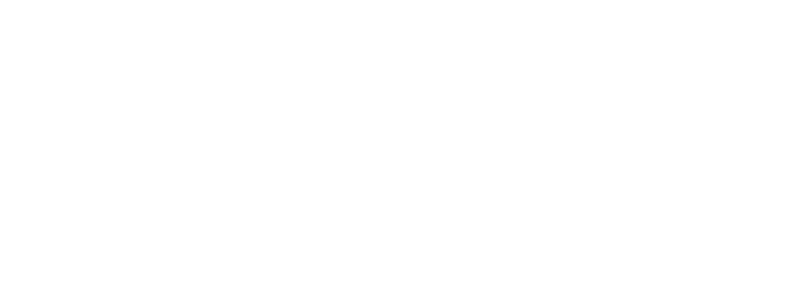
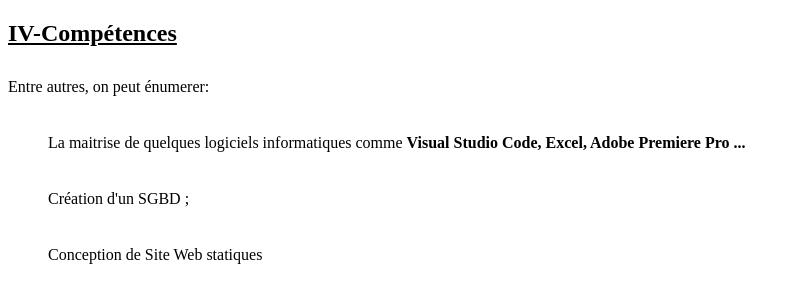
Before and after one commit to Madia13/git-mon-cv, a plain HTML site: page index.html in a window 1280 px wide. Shown: the whole page, without its empty margins (0-800 px from the left). Drawn offline with Linux system fonts and the light colour scheme.

Commit message:
mise en place de la section competences

```diff
--- a/index.html
+++ b/index.html
@@ -6,6 +6,12 @@
     <title>CV</title>
 </head>
 <body>
-
+    <h2><u>IV-Compétences</u></h2>
+                <p style="line-height: 40px;">
+                    Entre autres, on peut énumerer:
+                    <ul style="line-height: 40px;"> La maitrise de quelques logiciels informatiques comme <b>Visual Studio Code, Excel, Adobe Premiere Pro ...</b></ul>
+                    <ul style="line-height: 40px;">Création d'un SGBD ;</ul>
+                    <ul style="line-height: 40px;">Conception de Site Web statiques</ul>
+                </p>
 </body>
 </html>
```
